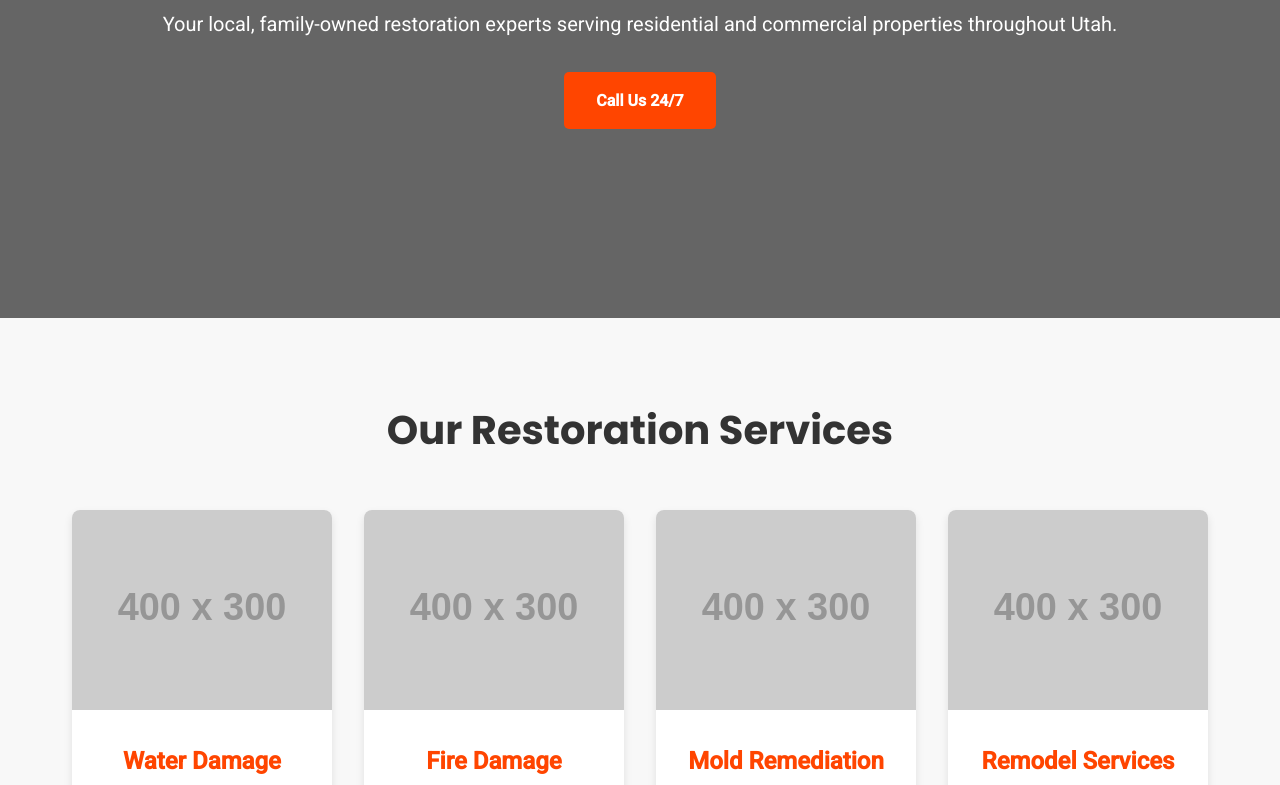
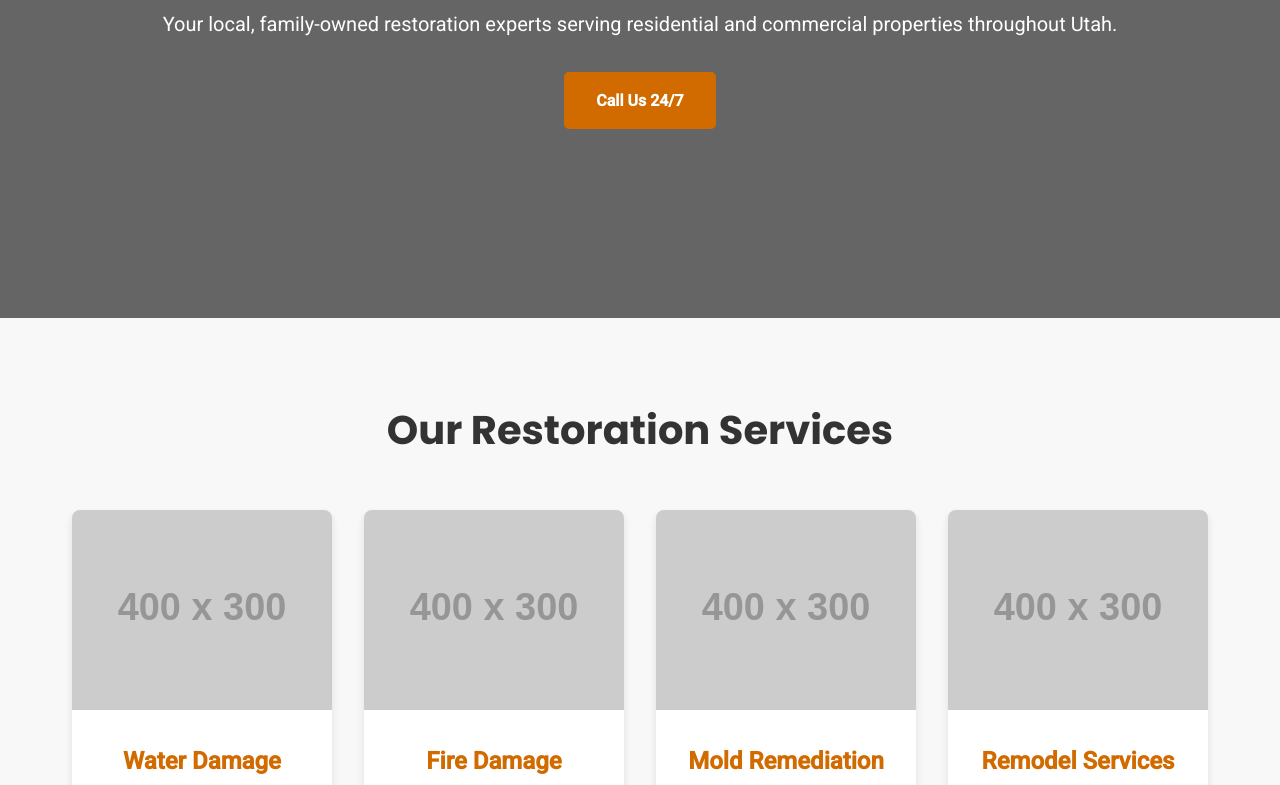
Before and after one commit to paradigmrestorationutah-hub/Homepage, a plain HTML site: page index.html in a window 1280 px wide. Shown: the part 402-1187 px from the top of the page. Drawn offline with Linux system fonts and the light colour scheme; placeholder pictures from the web are drawn by us.

Commit message:
Update style.css

```diff
--- a/style.css
+++ b/style.css
@@ -1,6 +1,6 @@
 /* General & Typography */
 :root {
-    --primary-orange: #ff4500;
+    --primary-orange: #d16b00; /* Changed to a more vintage, muted orange */
     --gray-dark: #333;
     --gray-medium: #555;
     --black: #000;
@@ -49,7 +49,7 @@ body {
 }
 
 .btn-primary:hover {
-    background-color: #e63e00;
+    background-color: #a85600; /* Adjusted hover state for the new orange */
 }
 
 .btn-secondary {
```
